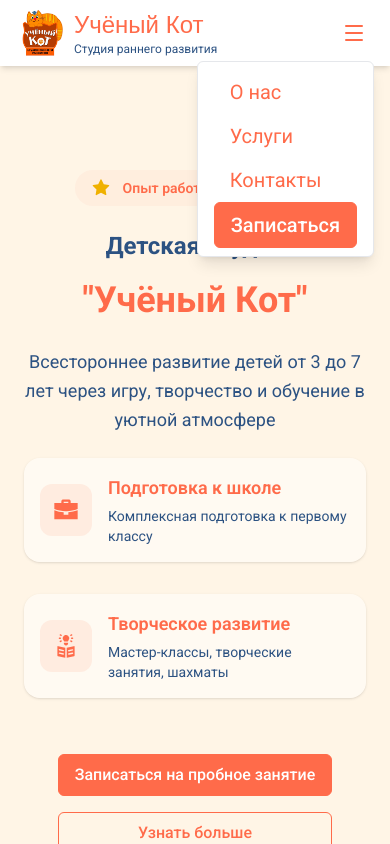
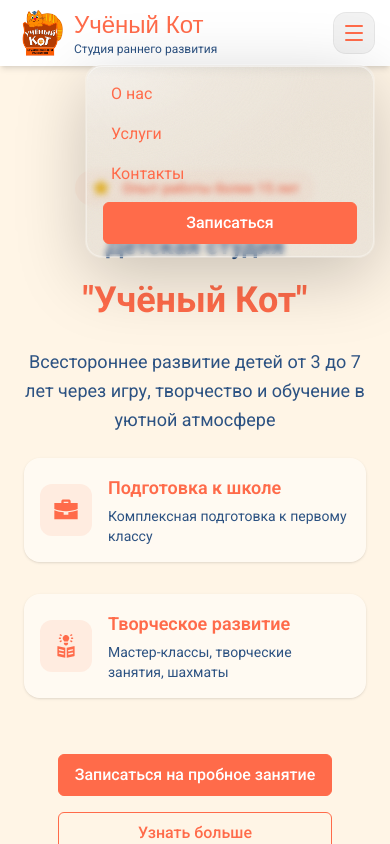
Before and after one commit to chuckler1/uchkot, a Next.js app: page / in a window 390 px wide. Both pictures are taken after a click on the button 354 px from the left and 32 px from the top of the page. Shown: the top 844 px of the page. Built offline with nearby package versions, Linux system fonts and the light colour scheme; a web font is replaced by a local one.

Commit message:
update header menu and timestamp

```diff
--- a/src/app/api/contact/route.ts
+++ b/src/app/api/contact/route.ts
@@ -151,7 +151,7 @@ export async function POST(req: NextRequest) {
     email: email || undefined,
     lesson: lesson || undefined,
     ip,
-    ts: new Date().toISOString(),
+    ts: new Date().toLocaleString(),
   });
 
   // Telegram-уведомление. Работает, если заданы переменные окружения.
@@ -161,7 +161,7 @@ export async function POST(req: NextRequest) {
   const tgChatId = process.env.TG_CHAT_ID;
   if (tgToken && tgChatId) {
     try {
-      const ts = new Date().toISOString();
+      const ts = new Date().toLocaleString();
       const text = [
         "Новая заявка с сайта:",
         `Имя: ${name}`,
--- a/src/app/sections/Header.tsx
+++ b/src/app/sections/Header.tsx
@@ -1,24 +1,24 @@
-'use client';
+"use client";
 
-import Button from '@/components/Button';
-import { Menu } from 'lucide-react';
-import Image from 'next/image';
-import Link from 'next/link';
-import { useState, useRef, useEffect } from 'react';
-import { useRouter } from 'next/navigation';
+import Button from "@/components/Button";
+import { Menu } from "lucide-react";
+import Image from "next/image";
+import Link from "next/link";
+import { useState, useRef, useEffect } from "react";
+import { useRouter } from "next/navigation";
 
 const navItems = [
   {
-    name: 'О нас',
-    href: '#about',
+    name: "О нас",
+    href: "#about",
   },
   {
-    name: 'Услуги',
-    href: '#services',
+    name: "Услуги",
+    href: "#services",
   },
   {
-    name: 'Контакты',
-    href: '#contacts',
+    name: "Контакты",
+    href: "#contacts",
   },
 ];
 
@@ -35,9 +35,9 @@ function Header() {
       }
     }
 
-    document.addEventListener('mousedown', handleClickOutside);
+    document.addEventListener("mousedown", handleClickOutside);
     return () => {
-      document.removeEventListener('mousedown', handleClickOutside);
+      document.removeEventListener("mousedown", handleClickOutside);
     };
   }, []);
 
@@ -54,7 +54,9 @@ function Header() {
             <p className="font-neucha text-2xl md:text-3xl lg:text-4xl">
               Учёный Кот
             </p>
-            <p className="text-xs sm:text-base text-[var(--secondary)]">Студия раннего развития</p>
+            <p className="text-xs sm:text-base text-[var(--secondary)]">
+              Студия раннего развития
+            </p>
           </div>
         </div>
         <div className="hidden lg:block">
@@ -73,8 +75,13 @@ function Header() {
         <div className="menu relative lg:hidden" ref={menuRef}>
           <button
             onClick={toggleMenu}
-            className="p-2 hover:bg-gray-100 rounded-md transition-colors"
-            aria-label={isMenuOpen ? 'Закрыть меню' : 'Открыть меню'}
+            className={`p-2 rounded-xl transition-colors
+              backdrop-blur-[3px]
+              hover:bg-black/5 active:bg-black/10
+              focus-visible:outline-none focus-visible:ring-2 focus-visible:ring-black/20
+              ${isMenuOpen ? "bg-black/5 ring-1 ring-black/10" : ""}
+            `}
+            aria-label={isMenuOpen ? "Закрыть меню" : "Открыть меню"}
             aria-expanded={isMenuOpen}
             aria-haspopup="true"
           >
@@ -83,25 +90,37 @@ function Header() {
 
           {/* Выпадающее меню. */}
           <div
-            className={`absolute text-xl right-0 w-auto top-full mt-2 px-4 bg-white rounded-md shadow-lg border border-gray-200 py-2 z-50 transition-all duration-200 ease-in-out ${
-              isMenuOpen
-                ? 'opacity-100 visible transform translate-y-0'
-                : 'opacity-0 invisible transform -translate-y-2'
-            }`}
+            className={`absolute right-0 top-full mt-3 w-72 z-50
+              overflow-hidden rounded-2xl
+              border border-white/35 ring-1 ring-white/25
+              bg-neutral-400/20 backdrop-blur-[3px]
+              shadow-[0_18px_70px_rgba(0,0,0,0.22),inset_0_1px_0_rgba(255,255,255,0.55)]
+              before:pointer-events-none before:absolute before:inset-0 before:z-0
+              before:bg-[radial-gradient(120%_100%_at_0%_0%,rgba(255,255,255,0.45)_0%,rgba(255,255,255,0.14)_35%,rgba(255,255,255,0)_70%)]
+              after:pointer-events-none after:absolute after:inset-0 after:z-0 after:opacity-25
+              after:bg-[linear-gradient(0deg,rgba(255,255,255,0.20),rgba(255,255,255,0)_30%,rgba(255,255,255,0)_70%,rgba(255,255,255,0.16)),url('/noise.svg')]
+              after:mix-blend-overlay
+              origin-top-right transition-all duration-200 ease-out
+              ${isMenuOpen ? "opacity-100 visible translate-y-0 scale-100" : "opacity-0 invisible -translate-y-2 scale-[0.98]"}
+            `}
             role="menu"
             aria-hidden={!isMenuOpen}
           >
+            <div className="relative z-10 p-2">
               {navItems.map((item) => (
                 <Link
                   key={item.name}
                   href={item.href}
-                className="block px-4 py-2 text-[var(--foreground)] hover:bg-gray-100 transition-colors"
+                  className="block rounded-xl px-4 py-2 text-[var(--foreground)]
+                    hover:bg-white/30 active:bg-white/45 transition-colors
+                    focus-visible:outline-none focus-visible:ring-2 focus-visible:ring-white/40"
                   onClick={() => setIsMenuOpen(false)}
                   role="menuitem"
                 >
                   {item.name}
                 </Link>
               ))}
+              <div className="mt-2 px-2 pb-1">
                 <Button
                   variant="primary"
                   onClick={() => {
@@ -111,6 +130,8 @@ function Header() {
                 >
                   Записаться
                 </Button>
+              </div>
+            </div>
           </div>
         </div>
         <div className="hidden lg:block">
```
Also changed, not shown: public/noise.svg (added). Lines whose indentation alone changed are shown as unchanged.
